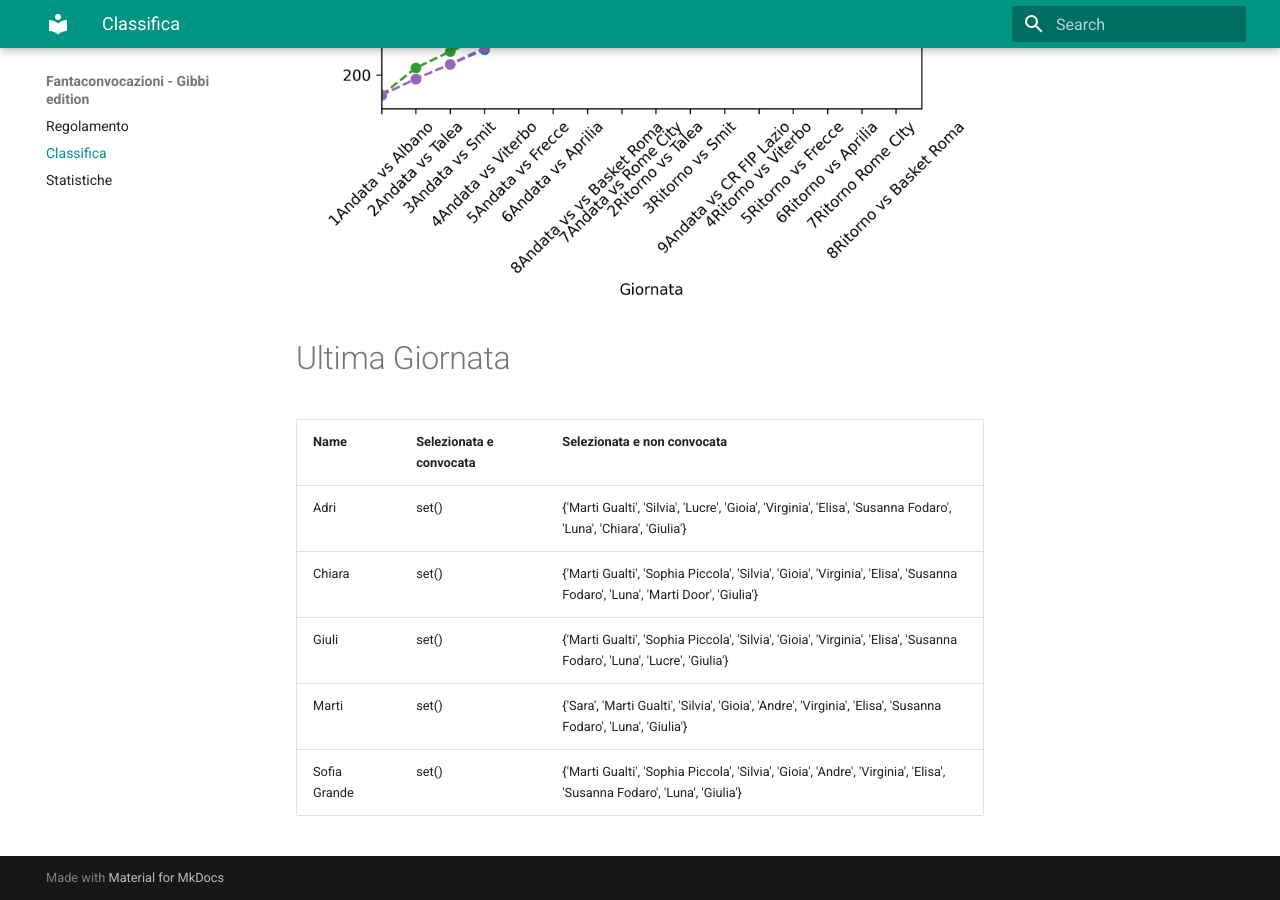
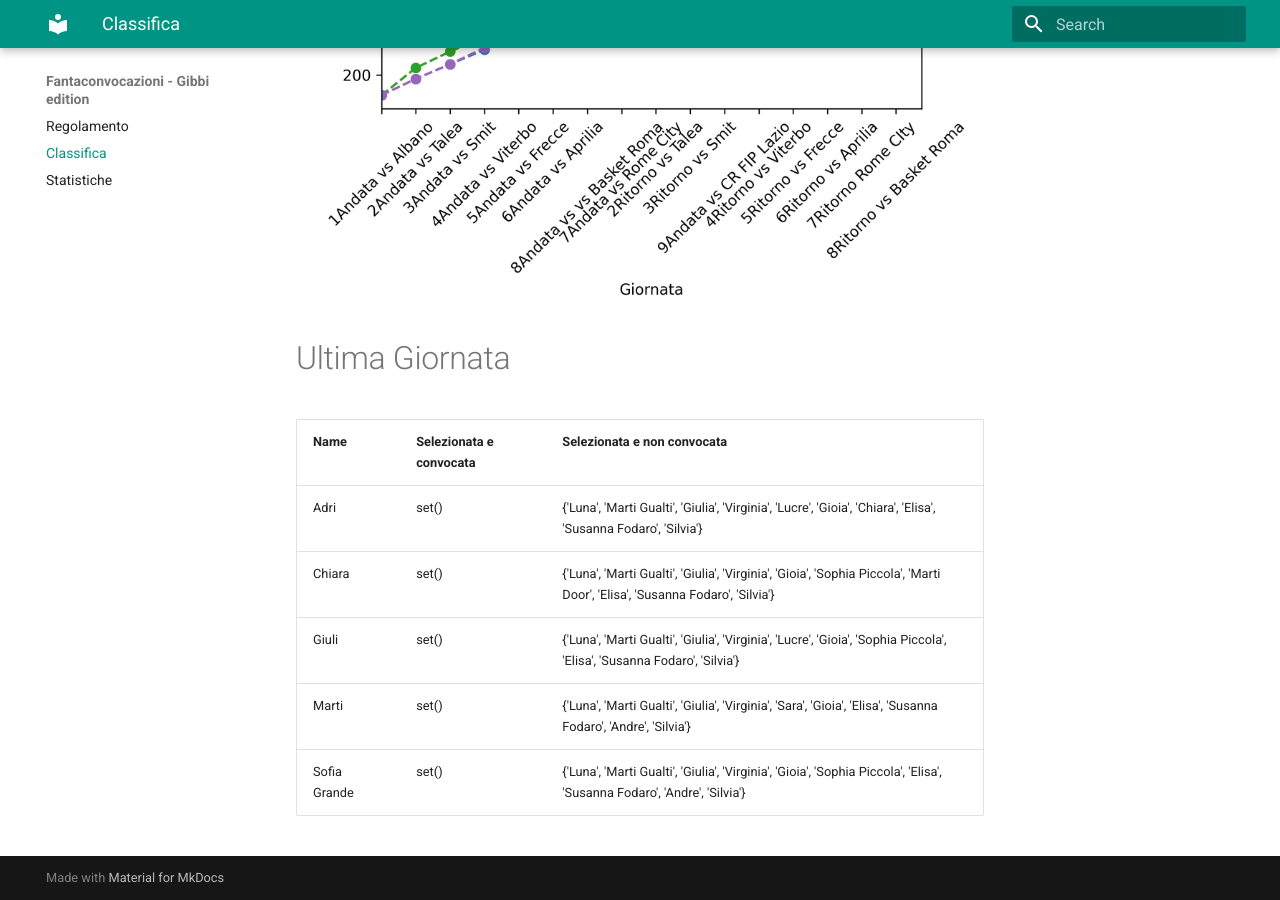
Before and after one commit to martinig94/fantagibbi, an MkDocs documentation site: the page built from docs/Classifica.md, in a window 1280 px wide and 900 px high, scrolled down 810 px. Built offline with MkDocs 1.6.1 and Material for MkDocs 9.7.7, drawn with Linux system fonts in a browser that asks for light colours.

Commit message:
Auto-update from main.py

```diff
--- a/docs/Classifica.md
+++ b/docs/Classifica.md
@@ -18,9 +18,9 @@
 <!-- START_TABLE CORRECT -->
 | Name         | Selezionata e convocata   | Selezionata e non convocata                                                                                                  |
 |:-------------|:--------------------------|:-----------------------------------------------------------------------------------------------------------------------------|
-| Adri         | set()                     | {'Marti Gualti', 'Silvia', 'Lucre', 'Gioia', 'Virginia', 'Elisa', 'Susanna Fodaro', 'Luna', 'Chiara', 'Giulia'}              |
-| Chiara       | set()                     | {'Marti Gualti', 'Sophia Piccola', 'Silvia', 'Gioia', 'Virginia', 'Elisa', 'Susanna Fodaro', 'Luna', 'Marti Door', 'Giulia'} |
-| Giuli        | set()                     | {'Marti Gualti', 'Sophia Piccola', 'Silvia', 'Gioia', 'Virginia', 'Elisa', 'Susanna Fodaro', 'Luna', 'Lucre', 'Giulia'}      |
-| Marti        | set()                     | {'Sara', 'Marti Gualti', 'Silvia', 'Gioia', 'Andre', 'Virginia', 'Elisa', 'Susanna Fodaro', 'Luna', 'Giulia'}                |
-| Sofia Grande | set()                     | {'Marti Gualti', 'Sophia Piccola', 'Silvia', 'Gioia', 'Andre', 'Virginia', 'Elisa', 'Susanna Fodaro', 'Luna', 'Giulia'}      |
+| Adri         | set()                     | {'Luna', 'Marti Gualti', 'Giulia', 'Virginia', 'Lucre', 'Gioia', 'Chiara', 'Elisa', 'Susanna Fodaro', 'Silvia'}              |
+| Chiara       | set()                     | {'Luna', 'Marti Gualti', 'Giulia', 'Virginia', 'Gioia', 'Sophia Piccola', 'Marti Door', 'Elisa', 'Susanna Fodaro', 'Silvia'} |
+| Giuli        | set()                     | {'Luna', 'Marti Gualti', 'Giulia', 'Virginia', 'Lucre', 'Gioia', 'Sophia Piccola', 'Elisa', 'Susanna Fodaro', 'Silvia'}      |
+| Marti        | set()                     | {'Luna', 'Marti Gualti', 'Giulia', 'Virginia', 'Sara', 'Gioia', 'Elisa', 'Susanna Fodaro', 'Andre', 'Silvia'}                |
+| Sofia Grande | set()                     | {'Luna', 'Marti Gualti', 'Giulia', 'Virginia', 'Gioia', 'Sophia Piccola', 'Elisa', 'Susanna Fodaro', 'Andre', 'Silvia'}      |
 <!-- END_TABLE CORRECT -->
```
